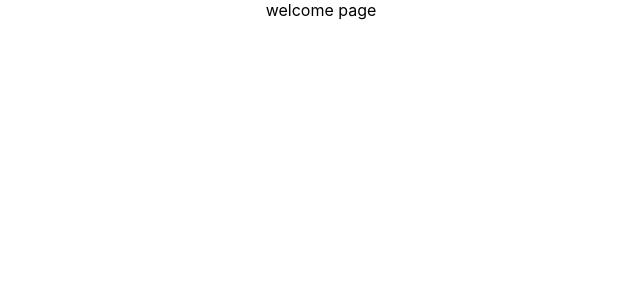
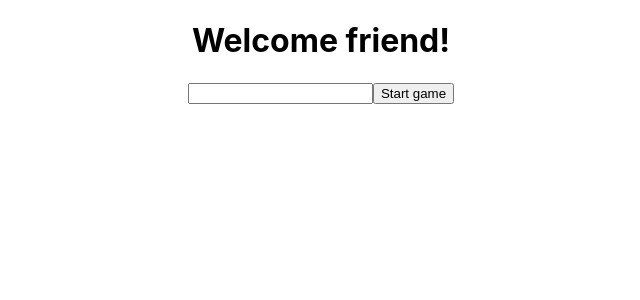
Before and after one commit to wildhamster26/Simon, a React (Create React App) app: page / in a window 1280 px wide. Shown: the top 300 px of the page, without its empty margins (319-959 px from the left). Built offline with nearby package versions, Linux system fonts and the light colour scheme.

Commit message:
Feat: create skeleton form

```diff
--- a/src/WelcomePage/WelcomePage.jsx
+++ b/src/WelcomePage/WelcomePage.jsx
@@ -1,7 +1,20 @@
 import React from "react";
 
 const WelcomePage = () => {
-  return <div>welcome page</div>;
+  const handleSubmit = (e) => {
+    e.preventDefault();
+    console.log("submitted");
+  };
+
+  return (
+    <div>
+      <h1>Welcome friend!</h1>
+      <form onSubmit={(e) => handleSubmit(e)}>
+        <input />
+        <button type="submit">Start game</button>
+      </form>
+    </div>
+  );
 };
 
 export default WelcomePage;
```
